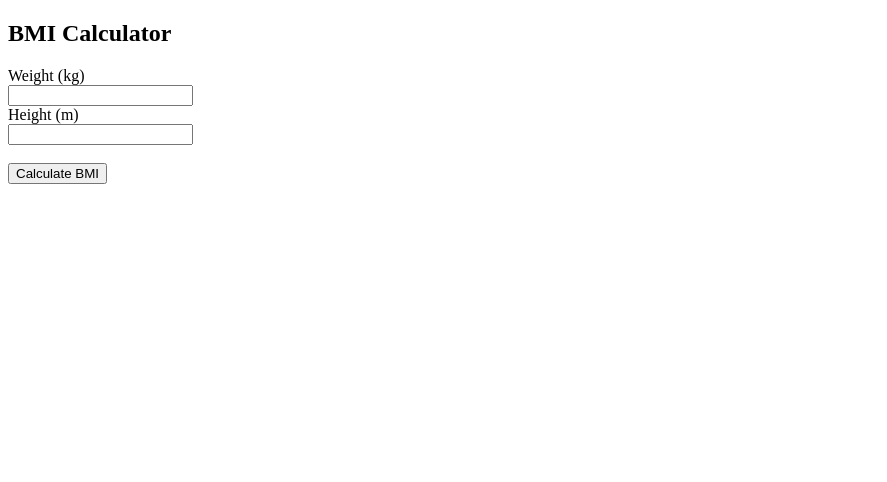
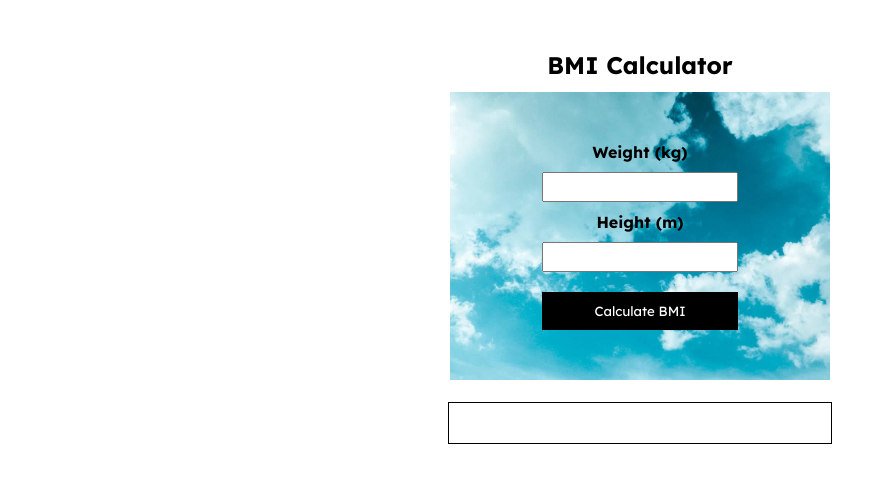
Before and after one commit to islam-monirul/bmi-calculator, a plain HTML site: page index.html in a window 1280 px wide. Shown: the whole page, without its empty margins (0-887 px from the left). Drawn offline with Linux system fonts and the light colour scheme.

Commit message:
styling done

```diff
--- a/app.js
+++ b/app.js
@@ -9,5 +9,5 @@ document.getElementById("calculateBtn").addEventListener("click", (e) => {
 
   // Displaying to Frontend
   const resultElement = document.getElementById("bmiResult");
-  resultElement.innerText = `Your BMI is: ${bmi.toFixed(5)}`;
+  resultElement.innerText = `Your BMI is = ${bmi.toFixed(5)}`;
 });
--- a/index.html
+++ b/index.html
@@ -4,18 +4,21 @@
     <meta charset="UTF-8" />
     <meta http-equiv="X-UA-Compatible" content="IE=edge" />
     <meta name="viewport" content="width=device-width, initial-scale=1.0" />
+
+    <link rel="stylesheet" href="./style.css" />
+
     <title>BMI Calculator</title>
   </head>
   <body>
-    <h2>BMI Calculator</h2>
+    <h2 style="text-align: center; margin-bottom: 10px">BMI Calculator</h2>
     <div class="bmi-form-container">
       <form id="bmi-form">
-        <label for="weightInput">Weight (kg)</label><br />
+        <label for="weightInput" class="labelText">Weight (kg)</label>
         <input type="number" name="weightInput" id="weightInput" />
-        <br />
-        <label for="heightInput">Height (m)</label><br />
+
+        <label for="heightInput" class="labelText">Height (m)</label>
         <input type="number" name="heightInput" id="heightInput" />
-        <br /><br />
+
         <button type="submit" id="calculateBtn">Calculate BMI</button>
       </form>
     </div>
--- /dev/null
+++ b/style.css
@@ -0,0 +1,75 @@
+@import url("https://fonts.googleapis.com/css2?family=Lexend:wght@100;200;300;400;500;600;700;800;900&display=swap");
+
+* {
+  padding: 0;
+  margin: 0;
+  box-sizing: border-box;
+  font-family: "Lexend", sans-serif;
+}
+
+body {
+  margin-top: 50px;
+}
+
+#bmi-form {
+  width: 30%;
+
+  margin: 0 auto;
+  border: 2px solid #fff;
+
+  background-image: url("./images/formBG.jpg");
+  background-repeat: no-repeat;
+  background-size: cover;
+
+  padding: 50px 50px;
+}
+
+.labelText {
+  display: block;
+  text-align: center;
+
+  font-weight: 700;
+}
+
+#heightInput,
+#weightInput {
+  width: 70%;
+
+  display: block;
+  margin: 10px auto;
+
+  padding: 5px 20px;
+}
+
+#calculateBtn {
+  width: 70%;
+  padding: 10px;
+
+  display: block;
+  margin: 0 auto;
+
+  margin-top: 20px;
+
+  background-color: #000;
+  color: #fff;
+
+  cursor: pointer;
+  border: 1px solid black;
+  transition: ease all 0.8s;
+}
+
+#calculateBtn:hover {
+  background-color: #fff;
+  color: #000;
+}
+
+#bmiResult {
+  padding: 20px;
+
+  width: 30%;
+  border: 1px solid #000;
+
+  display: block;
+  margin: 20px auto;
+  text-align: center;
+}
```
Also changed, not shown: images/formBG.jpg (added).
